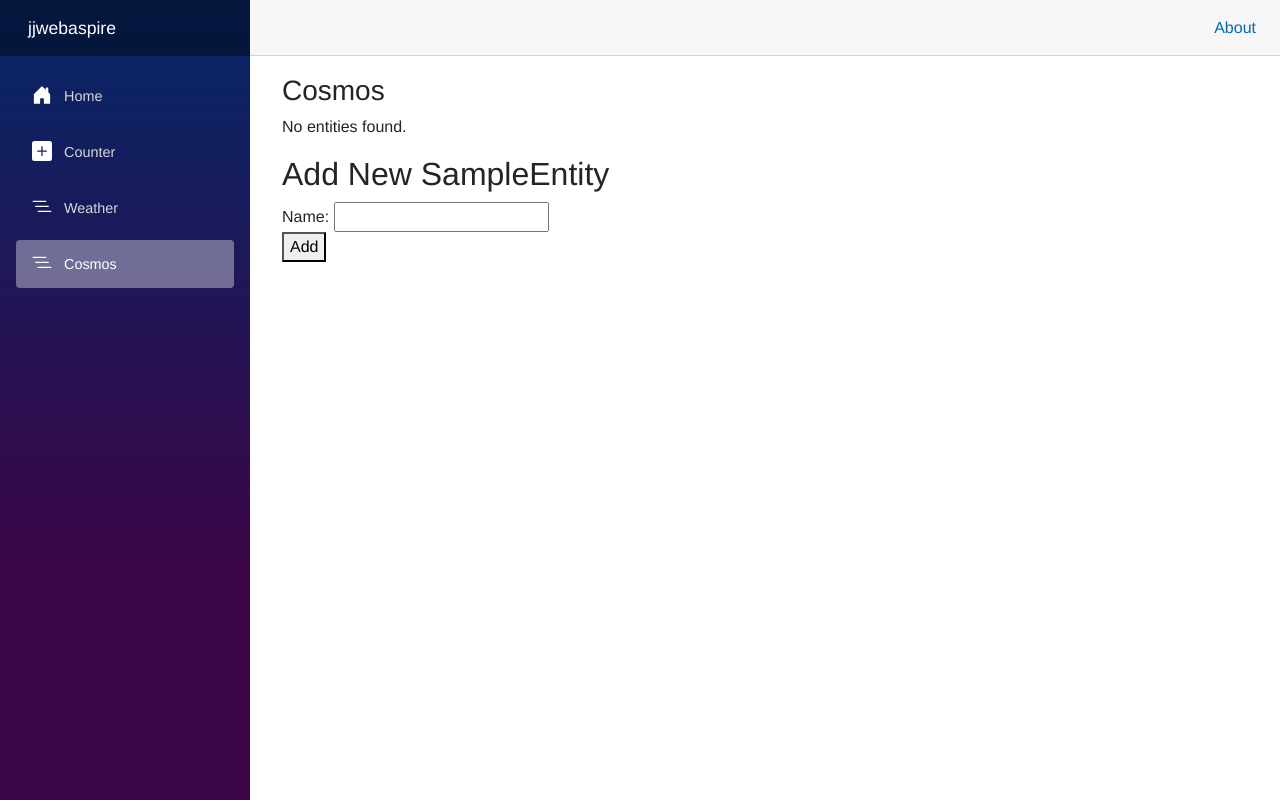
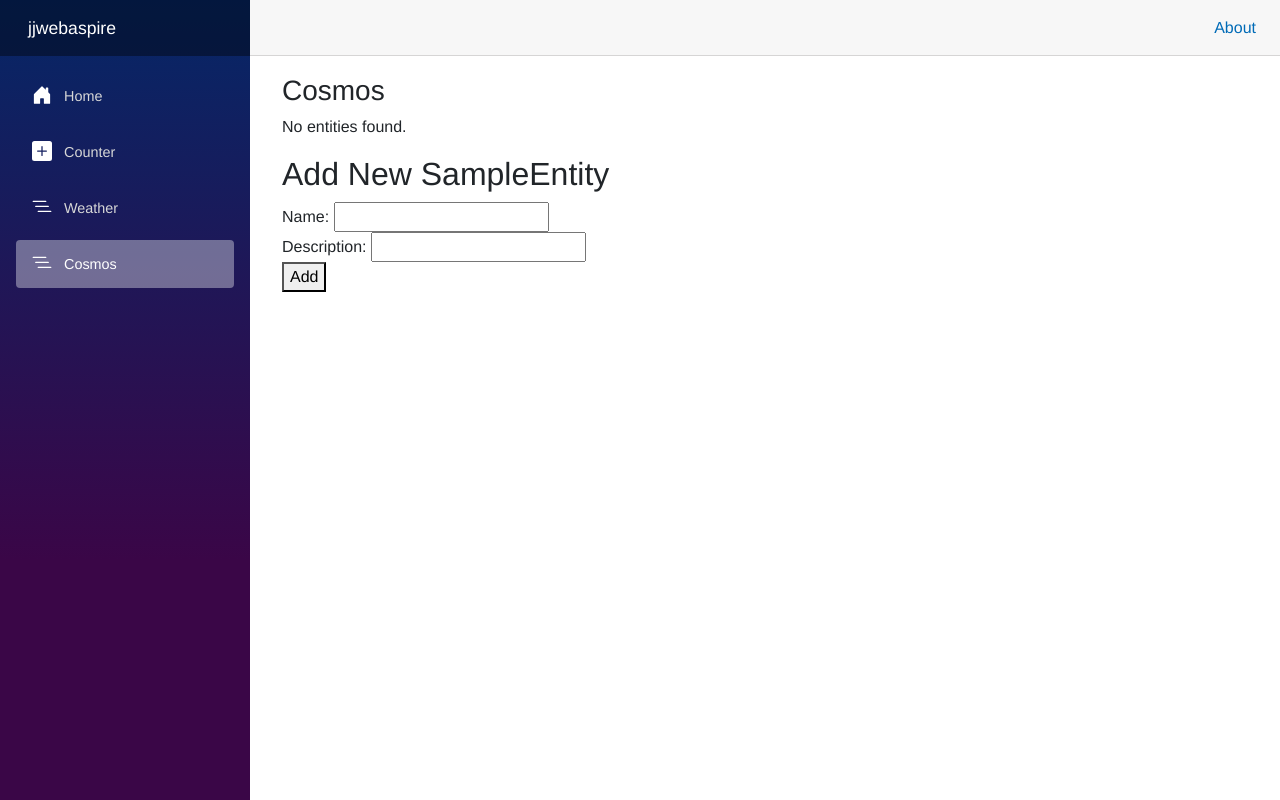
Before and after one commit to jjindrich/jjazure-web-aspire, an ASP.NET Core app: page /cosmos in a window 1280 px wide. Run offline with ASP.NET Core 8, Linux system fonts and the light colour scheme; data that the repository does not hold is empty; style sheets or scripts are compiled from the project's sources; some libraries are stand-ins or nearby versions.

Commit message:
Add description field to SampleEntity and Cosmos UI
Agent-Logs-Url: https://github.com/jjindrich/jjazure-web-aspire/sessions/89339953-e350-49f3-a219-95a814b43df7

Co-authored-by: jjindrich <12845561+jjindrich@users.noreply.github.com>

```diff
--- a/src/jjwebaspire.Web/Components/Pages/Cosmos.razor
+++ b/src/jjwebaspire.Web/Components/Pages/Cosmos.razor
@@ -21,7 +21,7 @@ else
     <ul>
         @foreach (var entity in sampleEntities)
         {
-            <li>[@entity.Id] @entity.Name</li>
+            <li>[@entity.Id] @entity.Name - @entity.Description</li>
         }
     </ul>
 }
@@ -34,6 +34,10 @@ else
     <div>
         <label for="name">Name:</label>
         <InputText id="name" @bind-Value="newSampleEntity.Name" />
+    </div>
+    <div>
+        <label for="description">Description:</label>
+        <InputText id="description" @bind-Value="newSampleEntity.Description" />
     </div>
 
     <button type="submit">Add</button>
--- a/src/jjwebaspire.Web/Data/MyDbContext.cs
+++ b/src/jjwebaspire.Web/Data/MyDbContext.cs
@@ -16,5 +16,6 @@ namespace jjwebaspire.Web.Data
     {
         public string Id { get; set; }
         public string Name { get; set; }
+        public string Description { get; set; }
     }
 }
```
